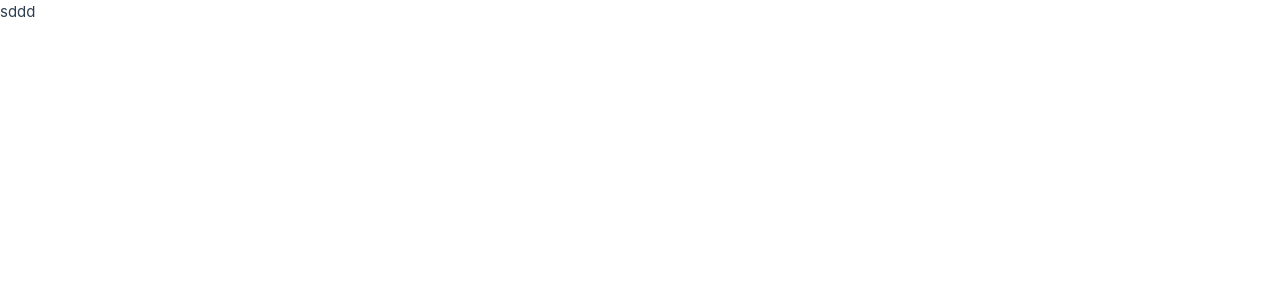
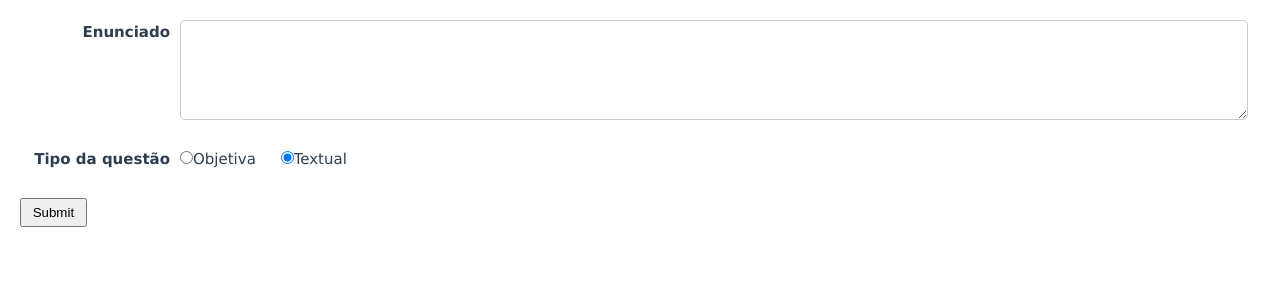
Before and after one commit to amccampos/fwjs, a Vue app in the folder quiz/: page / in a window 1280 px wide. Shown: the top 300 px of the page. Built offline with nearby package versions, Linux system fonts and the light colour scheme.

Commit message:
Aula 25/06.

```diff
--- a/quiz/src/App.vue
+++ b/quiz/src/App.vue
@@ -1,8 +1,8 @@
 <script setup lang="ts">
 import QuestionList from './components/QuestionList.vue'
-import Question from './components/Question.vue'
+// import Question from './components/Question.vue'
 
-import { questionStore } from './store/question.store'
+// import { questionStore } from './store/question.store'
 
 </script>
 
--- a/quiz/src/components/QuestionForm.vue
+++ b/quiz/src/components/QuestionForm.vue
@@ -1,6 +1,5 @@
 <template>
-  <form @submit.prevent="submit">
-
+  <form class="qst-form" @submit.prevent="submit">
     <div>
       <label>Enunciado</label>
       <textarea v-model="statement"
@@ -19,30 +18,30 @@
       <div className="error">{{ errors.qstType }}</div>
     </div>
 
-    <div>
+    <div v-if="qstType === 'choice'">
       <label>Número de opções</label>
-      <input type="number" :value="options.length" @change="changeNumOptions($event.target.value)" />
+      <input type="number" :value="options.length" @change="changeNumOptions(($event.target as HTMLInputElement).value)" />
 
       <div className="error">{{ errors.numOptions }}</div>
+      <div v-for="(opt, i) in options" :key="`option_${i}`">
+        <label>Opção {{i + 1}}</label>
+        <input type="text" v-model="options[i]" />
+        <div className="error">{{ errors[`option_${i}`] }}</div>
+      </div>
     </div>
 
-    <div v-for="(opt, i) in options" :key="`option_${i}`">
-      <label>Opção {{i + 1}}</label>
-      <input type="text" v-model="options[i]" />
-      <div className="error">{{ errors[`option_${i}`] }}</div>
-    </div>
 
     <input type="submit" />
   </form>
 </template>
 
 <script setup lang="ts">
-import type { QuestionType } from '@/store/question.store'
+import { type QuestionType } from '../store/question.store'
 import { ref, reactive } from 'vue'
 import { inRange, isInt, minLen, required } from '../utils/validation'
 
 export interface QuestionEvents {
-  (e: 'submit', question: QuestionType): void // quando o usuário selecionar uma opção, passa seu índice
+  (e: 'onSubmit', question: QuestionType): void // quando o usuário selecionar uma opção, passa seu índice
 }
 
 const statement = ref<string>('')                 // enunciado~da questão
@@ -105,13 +104,14 @@ const emit = defineEmits<QuestionEvents>()
     // se passar no teste de validação, altera o tamanho do array `options`
     if (check(value, validateFunc, 'numOptions')) {
       const num = parseInt(value, 10)
+
       if (num <= options.length) { // ou reduz o tamanho do array
         for (let i = num; i < options.length; i++) {
           touch(`option_${i}`, false) // limpa os indicadores de alteraçao das opções removidas
           setError(`option_${i}`, '') // limpa as mensagens de erro das opções removidas
         }
-        options.slice(0, num).forEach((o, i) => options[i] = o)
-
+        // === ALTERAÇÃO ===
+        options.splice(num, options.length - num)
       }
       else {  // ou aumenta o tamanho do array com strings vazias nos novos elementos
         const tail = Array(num - options.length).fill('')
@@ -148,14 +148,8 @@ const emit = defineEmits<QuestionEvents>()
     if (statOk && optionsOk) {
       // Dados corretos, podemos processá-los.
       // Nesse exemplo, estamos apenas imprimindo-os.
-      emit('submit', {
-        statement: statement.value,
-        qstType: qstType.value,
-        options
-      })
-
-
-      console.log({
+      // === ALTERAÇÃO ===
+      emit('onSubmit', {
         statement: statement.value,
         qstType: qstType.value,
         options
@@ -163,3 +157,73 @@ const emit = defineEmits<QuestionEvents>()
     }
   }
 </script>
+
+<style scoped>
+.qst-form {
+  --label-size: 150px;
+  --label-margin: 10px;
+  --label-width: calc(var(--label-size) + var(--label-margin));
+  --border-size: 1px;
+  --border-color: #ccc;
+  --border-radius: 5px;
+  --input-padding: 5px;
+  --input-number-size: 30pt;
+  padding: 20px;
+  font-family: 'Lucida Sans', 'Lucida Sans Regular', 'Lucida Grande', 'Lucida Sans Unicode', Geneva, Verdana, sans-serif;
+}
+
+.qst-form label {
+  width: var(--label-size);
+  display: inline-block;
+  text-align: right;
+  font-weight: bold;
+  margin-right: var(--label-margin);
+  vertical-align: top;
+}
+
+.qst-form .error {
+  font-style: italic;
+  font-size: 10pt;
+  color: red;
+  margin-left: var(--label-width);
+  height: 20pt;
+}
+
+.qst-form .buttons {
+  margin-top: 10px;
+  padding-top: 10px;
+  border-top: var(--border-size) solid var(--border-color);
+  display: flex;
+  justify-content: flex-end;
+}
+
+.qst-form textarea {
+  height: 100px;
+  margin-bottom: -5pt;
+}
+
+.qst-form input[type="submit"] {
+  padding: 4pt 8pt;
+}
+
+.qst-form input[type="radio"]:not(:first-child) {
+  margin-left: 20px;
+}
+
+.qst-form input[type="text"],
+.qst-form input[type="number"],
+.qst-form textarea {
+  border-radius: var(--border-radius);
+  border: var(--border-size) solid var(--border-color);
+  padding: var(--input-padding);
+}
+
+.qst-form input[type="text"],
+.qst-form textarea {
+  width: calc(100% - (var(--label-width) + 2 * (var(--border-size) + var(--input-padding))));
+}
+
+.qst-form input[type="number"] {
+  width: var(--input-number-size);
+}
+</style>
--- a/quiz/src/components/QuestionList.vue
+++ b/quiz/src/components/QuestionList.vue
@@ -1,10 +1,8 @@
 <template>
-  <div>
-    sddd
-    <QuestionForm @submit="onSubmit($event)"></QuestionForm>
-  </div>
-  <div>
-    <Question v-for="question in questionStore.questions"
+  <QuestionForm @on-submit="addQuestion($event)"></QuestionForm>
+  <div class="box" v-for="question, i in questionStore.questions">
+    <button class="erase" @click="deleteQuestion(i)">X</button>
+    <Question
       :statement="question.statement"
       :options="question.options"
     >
@@ -13,11 +11,29 @@
 </template>
 
 <script setup lang="ts">
-import QuestionForm from './Question.vue'
+import Question from './Question.vue'
+import QuestionForm from './QuestionForm.vue'
 import { questionStore, type QuestionType } from '../store/question.store'
 
-function onSubmit(question: QuestionType) {
+function addQuestion(question: QuestionType) {
   questionStore.add(question)
 }
 
+function deleteQuestion(index: number) {
+  questionStore.delete(index)
+}
+
 </script>
+
+<style>
+.box {
+  padding: 10px;
+  border: 1px solid #aaf;
+  border-radius: 5px;
+  margin: 10px;
+}
+.erase {
+  float: right;
+  z-index: 2;
+}
+</style>
--- a/quiz/src/store/question.store.ts
+++ b/quiz/src/store/question.store.ts
@@ -17,11 +17,13 @@ export const questionStore = reactive<QuestionStore>({
   questions: reactive<QuestionType[]>([]),
 
   add(qst: QuestionType) {
-    this.questions.push(qst)
+    const newQst = {...qst}
+    newQst.options = [...qst.options]
+    this.questions.push(newQst)
   },
 
   update(index: number, qst: QuestionType) {
-    this.questions[index] = qst
+    this.questions[index] = {...qst}
   },
 
   delete(index: number) {
```
Also changed, not shown: 1 other file (tests, documents, lock files or other folders).
